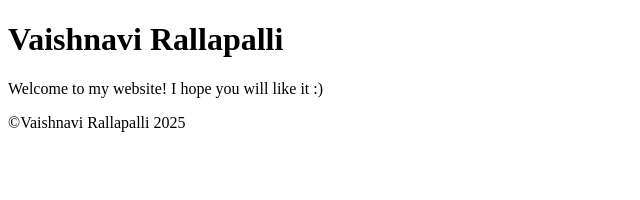
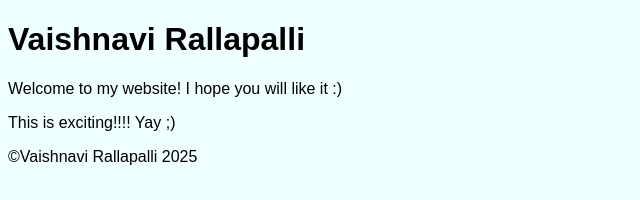
Before and after one commit to Vaishnavi-230691/week4-comp6062, a plain HTML site: page index.html in a window 1280 px wide. Shown: the whole page, without its empty margins (0-640 px from the left). Drawn offline with Linux system fonts and the light colour scheme.

Commit message:
Update index.html
added stylesheet into html

```diff
--- a/index.html
+++ b/index.html
@@ -2,6 +2,7 @@
 <html>
     <head>
         <title>My website</title>
+        <link rel="stylesheet" href="css/styles.css">
     </head>
     <Body>
         <header>
@@ -11,6 +12,7 @@
             <p>
                 Welcome to my website! I hope you will like it :)
             </p>
+            <p>This is exciting!!!! Yay ;)</p>
         </main>
         <footer>
             &copy;Vaishnavi Rallapalli 2025
```
